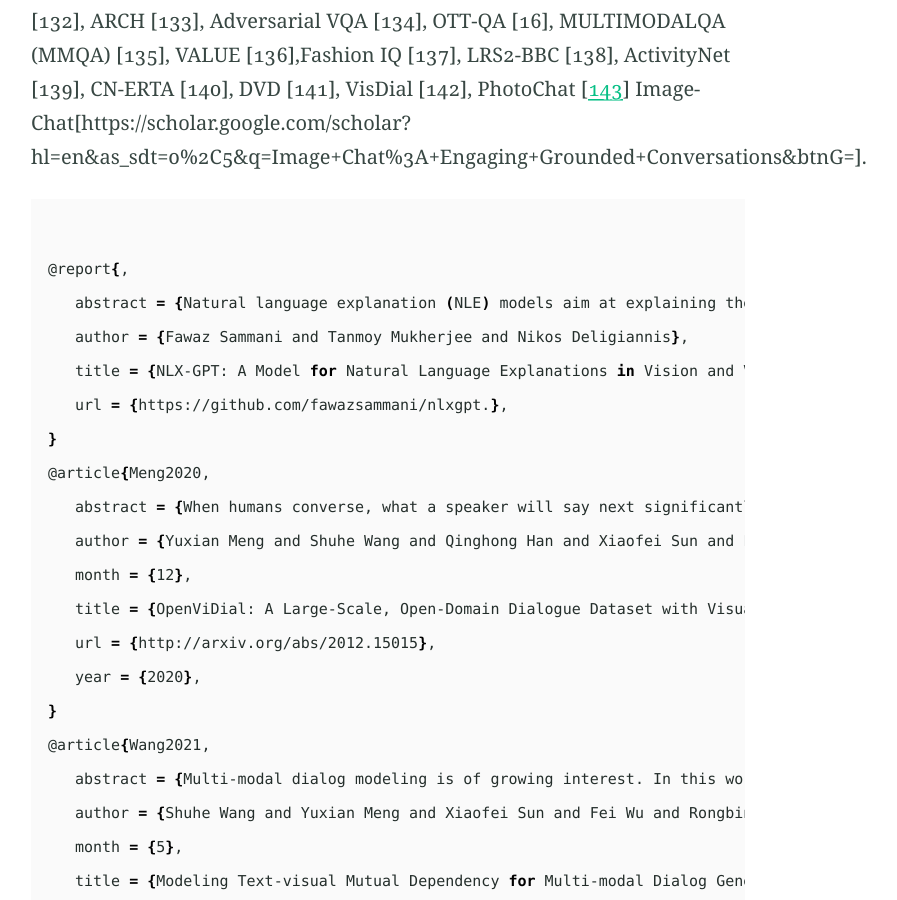
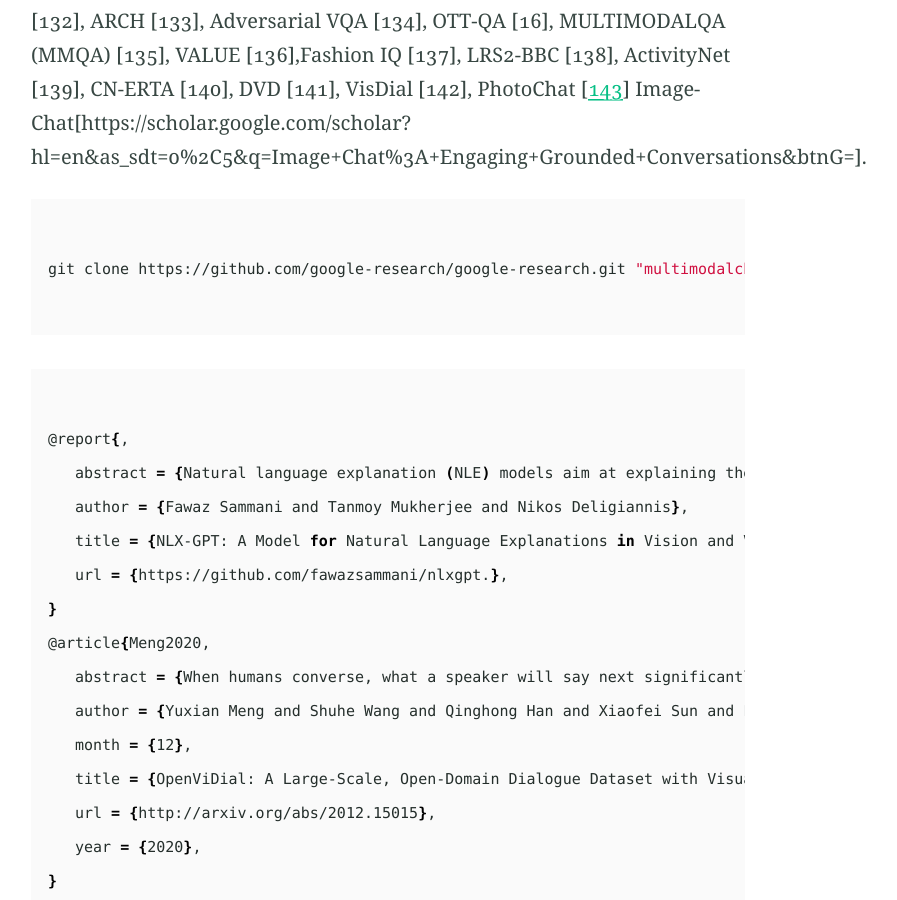
Before and after one commit to lizeyujack/lizeyujack.github.io, a Jekyll site: the page built from _posts/2022-10-08-example-post-twenty-one.md, in a window 1280 px wide and 900 px high, scrolled down 1076 px. Shown: the whole window, without its empty margins (252-1149 px from the left). Built offline with Jekyll 4.4.1, drawn with Linux system fonts in a browser that asks for light colours.

Commit message:
Update 2022-10-08-example-post-twenty-one.md

````diff
--- a/_posts/2022-10-08-example-post-twenty-one.md
+++ b/_posts/2022-10-08-example-post-twenty-one.md
@@ -13,6 +13,11 @@ feature_image: "https://user-images.githubusercontent.com/53364734/192078882-190
 
 multi-model vision-language数据集：COCO  [128],  VQA  [129],  Visual  Genome[130], SBU Captions [131], Cooking312K [7], LAIT [120], e-SNLI-VE [132], ARCH [133], Adversarial VQA [134], OTT-QA [16], MULTIMODALQA (MMQA) [135], VALUE [136],Fashion  IQ  [137],  LRS2-BBC  [138],  ActivityNet  [139],  CN-ERTA [140], DVD [141], VisDial [142], PhotoChat [[143](https://arxiv.org/pdf/2108.01453.pdf)] Image-Chat[https://scholar.google.com/scholar?hl=en&as_sdt=0%2C5&q=Image+Chat%3A+Engaging+Grounded+Conversations&btnG=].
 
+```bash
+{%raw%}
+git clone https://github.com/google-research/google-research.git "multimodalchat"
+{%endraw%}
+```
 
 ```bash
 {%raw%}
````
